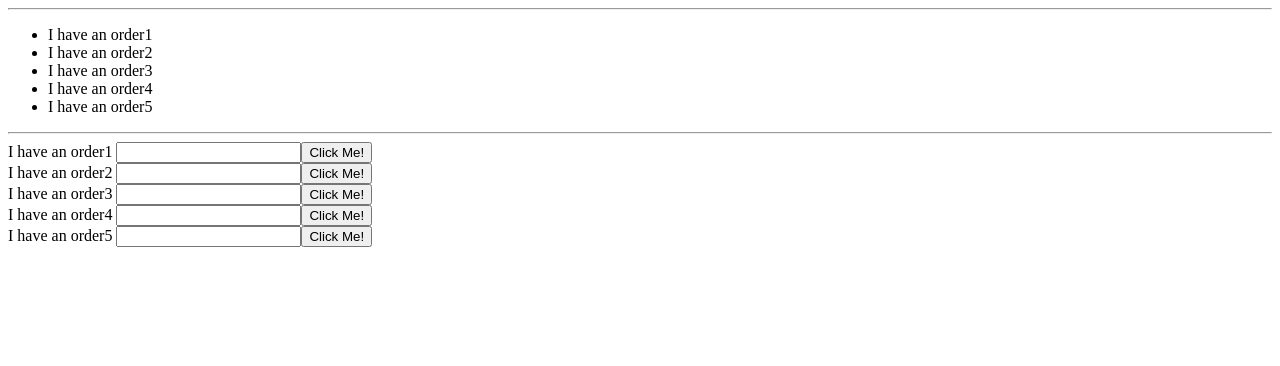
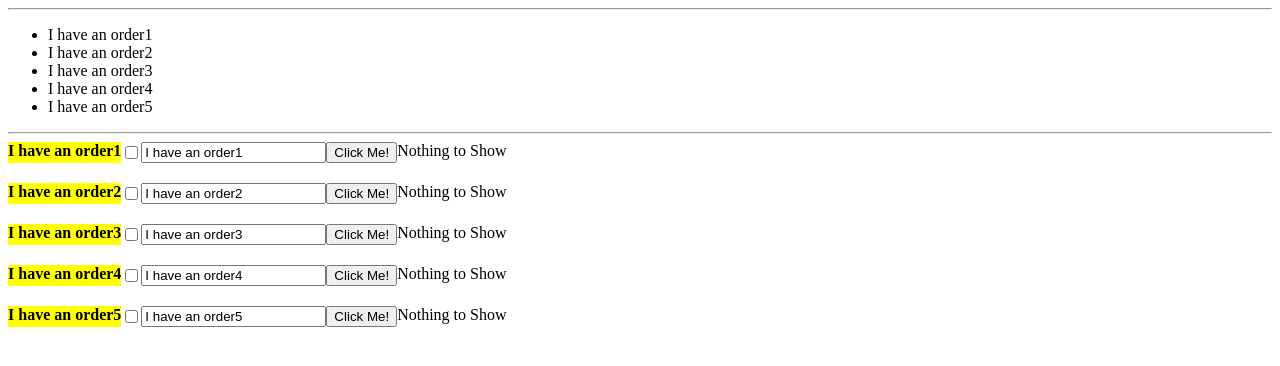
Before and after one commit to babusuryanarayanan/course-app, an Angular app: page / in a window 1280 px wide. Shown: the top 366 px of the page. Built offline with nearby package versions, Linux system fonts and the light colour scheme.

Commit message:
feat(component styling): learnt to apply styling

```diff
--- a/src/app/app.component.scss
+++ b/src/app/app.component.scss
@@ -0,0 +1,3 @@
+app-simple-form {
+    margin-bottom: 20px;
+}
--- a/src/app/app.module.ts
+++ b/src/app/app.module.ts
@@ -1,5 +1,6 @@
 import { BrowserModule } from '@angular/platform-browser';
 import { NgModule } from '@angular/core';
+import {FormsModule} from '@angular/forms';
 
 import { AppComponent } from './app.component';
 import { SimpleFormComponent } from './simple-form/simple-form.component';
@@ -11,7 +12,8 @@ import { OrderService } from './services/order.service';
     SimpleFormComponent
   ],
   imports: [
-    BrowserModule
+    BrowserModule,
+    FormsModule
   ],
   providers: [],
   bootstrap: [AppComponent]
--- a/src/app/simple-form/simple-form.component.html
+++ b/src/app/simple-form/simple-form.component.html
@@ -1,6 +1,19 @@
-<div>
-    {{orderInput}}
 
-    <input #myInput type="text">
+    <span [ngClass]="cssClasses">{{orderInput}} </span>
+    <input type="checkbox" (change)="onCheck($event)">
+    <input #myInput
+    type="text"
+    [(ngModel)]="orderInput"
+    [ngClass] = "{mousedown:isMousedown}"
+    (mousedown) = "isMousedown = true"
+    (mouseup) = "isMousedown = false"
+    >
     <button (click)="onClick($event, myInput.value)"> Click Me! </button>
-    </div>
+
+
+    <div *ngIf="show else onFalse"> Content to be shown when the condition is true </div>
+
+    <ng-template #onFalse>
+        Nothing to Show
+
+    </ng-template>
--- a/src/app/simple-form/simple-form.component.scss
+++ b/src/app/simple-form/simple-form.component.scss
@@ -0,0 +1,24 @@
+:host {
+    display:flex;
+}
+
+input:focus {
+    font-weight: bold;
+    outline: none;
+}
+
+.bold {
+    font-weight: bold;
+}
+
+.highlight {
+    background-color: yellow;
+}
+
+.strike {
+    text-decoration: line-through;
+}
+
+.mousedown {
+    border : 2px solid green;
+}
--- a/src/app/simple-form/simple-form.component.ts
+++ b/src/app/simple-form/simple-form.component.ts
@@ -12,6 +12,7 @@ export class SimpleFormComponent implements OnInit {
 
   @Input() orderInput;
   show:boolean = false;
+  cssClasses = {'bold':true,'highlight':true,'strike':false};
 
   @Output() updateVal = new EventEmitter();
 
@@ -23,4 +24,8 @@ export class SimpleFormComponent implements OnInit {
     this.updateVal.emit({text:value});
   }
 
+  onCheck(event) {
+    this.show = event.target.checked;
+  }
+
 }
```
